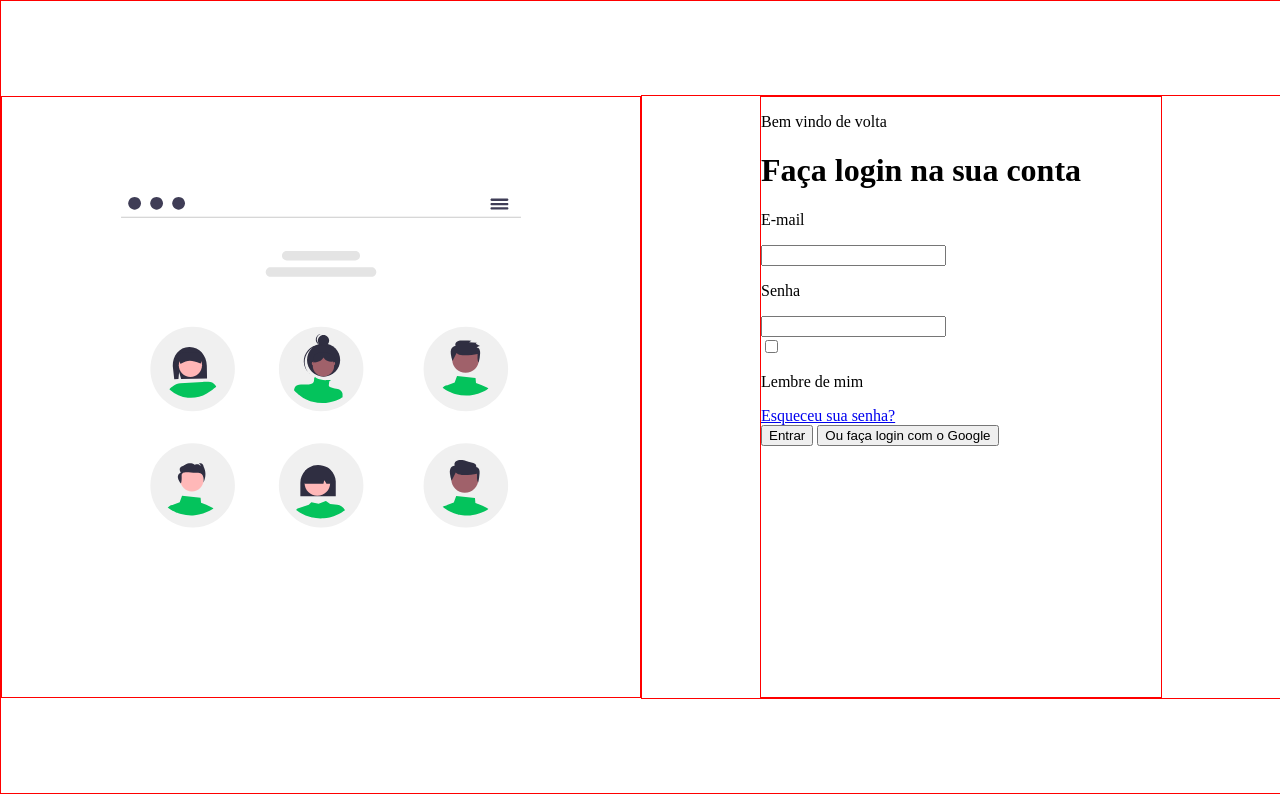
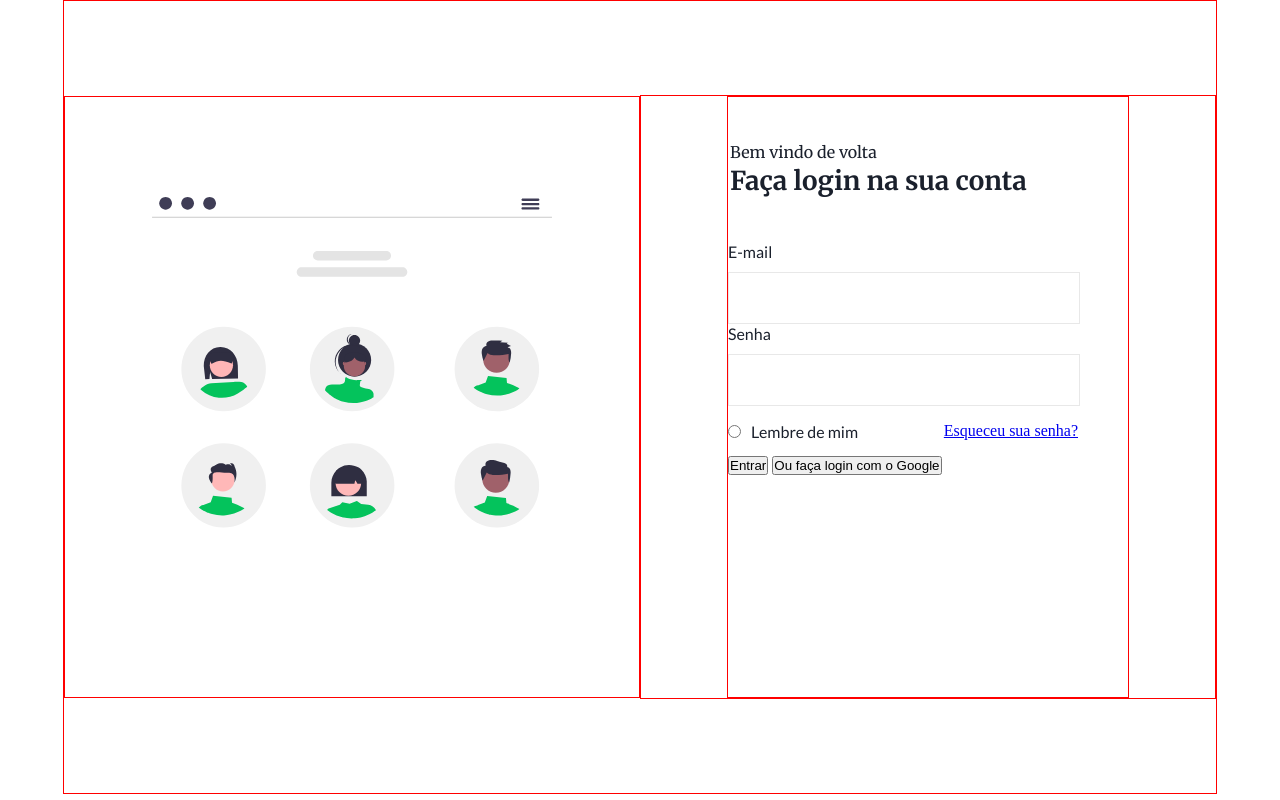
Before and after one commit to DevEduardoSouza/login, a plain HTML site: page index.htm in a window 1280 px wide. Drawn offline with Linux system fonts and the light colour scheme.

Commit message:
Atualizei o login

```diff
--- a/index.htm
+++ b/index.htm
@@ -25,14 +25,19 @@
                         <h1>Faça login na sua conta</h1>
                     </div>
                     <form>
+
                         <p>E-mail</p>
-                        <input type="email">
+                        <input class="input_login" type="email">
                         <p>Senha</p>
-                        <input type="password">
+                        <input class="input_login" type="password">
 
                         <div class="acoes">
-                            <input type="checkbox">
-                            <p>Lembre de mim </p>
+
+                            <div class="check_login">
+                                <input type="radio" >
+                                <p>Lembre de mim </p>
+                            </div>
+
                             <a href="#">Esqueceu sua senha? </a>
                         </div>
                         <div class="bnts">
--- a/style.css
+++ b/style.css
@@ -3,7 +3,7 @@
 /* font-family: 'Lato', sans-serif;
 font-family: 'Merriweather', serif; */
 
-html, body{
+*{
     margin: 0;
     padding: 0;
 }
@@ -24,7 +24,7 @@ body{
 .conteinerLogin{
     display: flex;
     max-width: 1440px;
-    width: 100%;
+    width: 90%;
     height: 99vh;
     border: 1px solid red;
     margin: auto;
@@ -37,7 +37,55 @@ body{
 }
 .loginAuto{
     max-width: 400px;
+    width: 90%;
     height: 600px;
     border: 1px solid red;
     margin: auto;
 }
+/* login */
+.loginAuto .text {
+    font-weight: 400;
+    font-size: 16px;
+    margin: 45px 0;
+}
+.loginAuto .text p, h1{
+    font-family: 'Merriweather', serif;
+    color: #1A202C;
+    margin: 2px;
+}
+.loginAuto .text p{
+    font-weight: 400;
+    font-size: 16px;
+
+}
+.loginAuto .text h1{
+    font-weight: 700;
+    font-size: 26px;
+
+}
+form p{
+    font-family: 'Lato', sans-serif;
+    font-weight: 400;
+    font-size: 16px;
+    color: #1A202C;
+    margin-bottom: 11px;
+}
+form .input_login, .acoes{
+    max-width: 350px;
+    width: 100%;
+    height: 50px;
+    border: 1px solid #E8E8E8;
+}
+form .acoes{
+    display: flex;
+    align-items: center;
+    justify-content: space-between;
+    border: none;
+}
+form .acoes .check_login {
+    display: flex;
+}
+form .acoes .check_login > p{
+    margin: 0px;
+    padding: 0 10px;
+}
```
